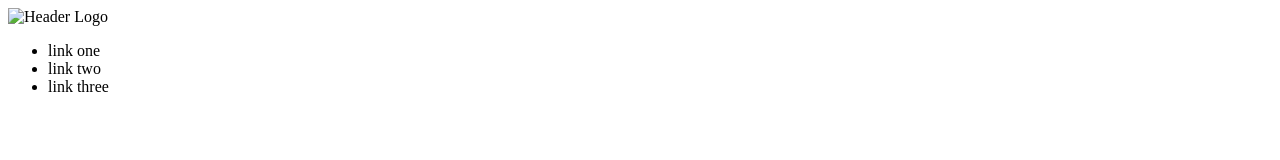
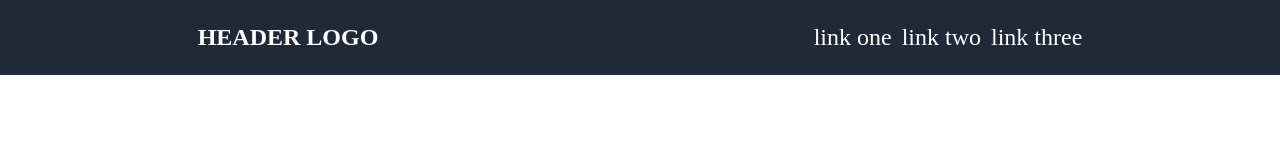
Before and after one commit to Danb981/landing-page, a plain HTML site: page index.html in a window 1280 px wide. Drawn offline with Linux system fonts and the light colour scheme.

Commit message:
Header styled, index linked to stylesheet

```diff
--- a/index.html
+++ b/index.html
@@ -3,14 +3,15 @@
     <head>
         <meta charset="utf-8">
         <title>Landing Page Project</title>
+        <link rel="stylesheet" href="styles.css">
     </head>
     <body>
         <div class="header">
-            <img src="logo.png" alt="Header Logo" class="header-logo">
+            <h2 class="header-logo">HEADER LOGO</h2>
             <ul class="header-links">
-                <li>link one</li>
-                <li>link two</li>
-                <li>link three</li>
+                <li><a href="#">link one</a></li>
+                <li><a href="#">link two</a></li>
+                <li><a href="#">link three</a></li>
             </ul>
         </div>
     </body>
--- a/styles.css
+++ b/styles.css
@@ -0,0 +1,36 @@
+body{
+    display: flex;
+    flex-direction: column;
+    margin: 0;
+}
+
+.header{
+    display:flex;
+    align-items: center;
+    justify-content: space-around;
+
+    background-color: #1F2937;
+    color: white;
+}
+
+.header-logo{
+    flex:0 0 auto;
+}
+
+.header-links{
+    display: flex;
+    flex: 0 0 auto;
+    gap: 10px;
+
+    list-style: none;
+    font-size: 18pt;
+}
+
+a{
+    color: white;
+    text-decoration: none;
+}
+
+.hero{
+
+}
```
